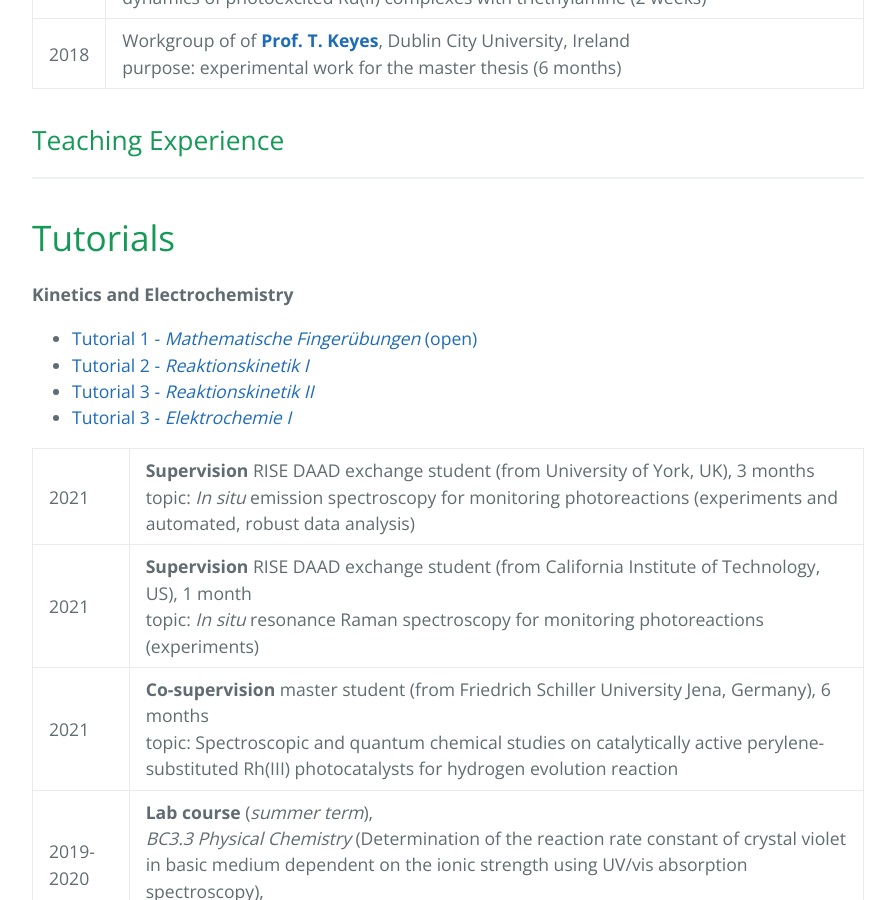
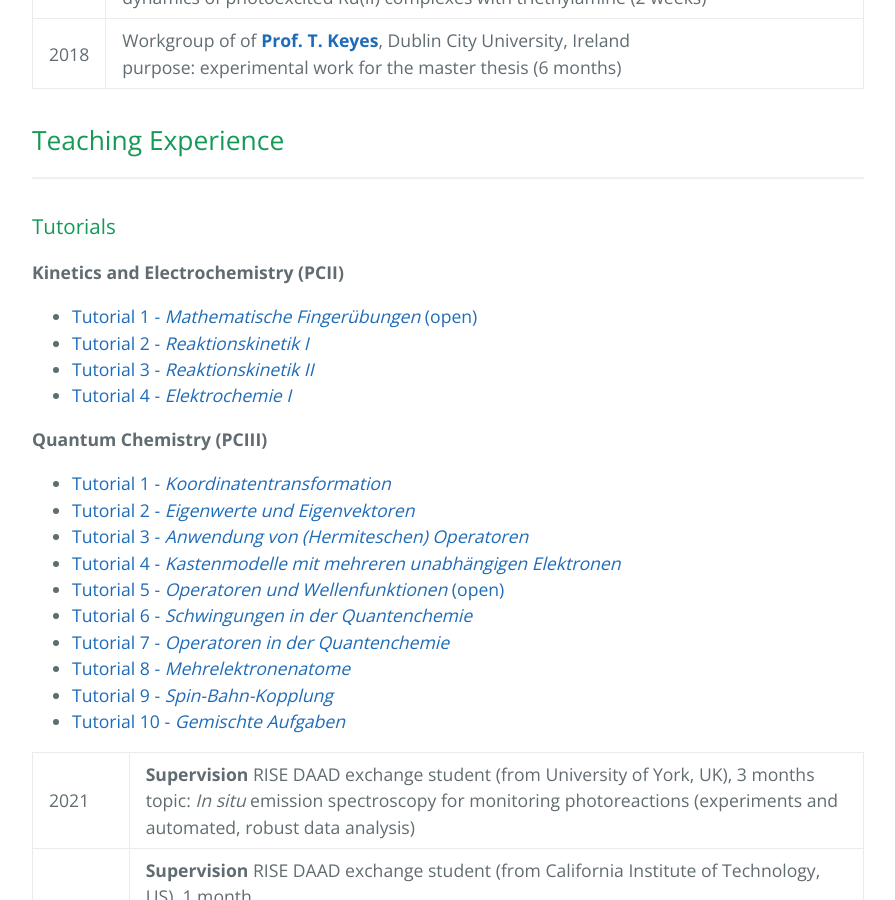
Before and after one commit to carolin-m/carolin-m.github.io, a Jekyll site: the page built from about.md, in a window 1280 px wide and 900 px high, scrolled down 1370 px. Shown: the whole window, without its empty margins (192-1087 px from the left). Built offline with Jekyll 4.4.1, drawn with Linux system fonts in a browser that asks for light colours.

Commit message:
Update about.md

```diff
--- a/about.md
+++ b/about.md
@@ -35,13 +35,26 @@ ________________
 ## Teaching Experience <br>
 ________________
 
-# Tutorials
-**Kinetics and Electrochemistry**
+### Tutorials
+**Kinetics and Electrochemistry (PCII)**
 
 - [Tutorial 1 - *Mathematische Fingerübungen* (open)](./docs/Tutorium/T_PCII_1.pdf)
 - [Tutorial 2 - *Reaktionskinetik I*](./docs/Tutorium/T_PCII_2_pw.pdf)
 - [Tutorial 3 - *Reaktionskinetik II*](./docs/Tutorium/T_PCII_3_pw.pdf)
-- [Tutorial 3 - *Elektrochemie I*](./docs/Tutorium/T_PCII_4_pw.pdf)
+- [Tutorial 4 - *Elektrochemie I*](./docs/Tutorium/T_PCII_4_pw.pdf)
+
+**Quantum Chemistry (PCIII)**
+
+- [Tutorial 1 - *Koordinatentransformation*](./docs/Tutorium/T_PCIII_1_pw.pdf)
+- [Tutorial 2 - *Eigenwerte und Eigenvektoren*](./docs/Tutorium/T_PCIII_2_pw.pdf)
+- [Tutorial 3 - *Anwendung von (Hermiteschen) Operatoren*](./docs/Tutorium/T_PCIII_3_pw.pdf)
+- [Tutorial 4 - *Kastenmodelle mit mehreren unabhängigen Elektronen*](./docs/Tutorium/T_PCIII_4_pw.pdf)
+- [Tutorial 5 - *Operatoren und Wellenfunktionen* (open)](./docs/Tutorium/T_PCIII_5.pdf)
+- [Tutorial 6 - *Schwingungen in der Quantenchemie*](./docs/Tutorium/T_PCIII_6_pw.pdf)
+- [Tutorial 7 - *Operatoren in der Quantenchemie*](./docs/Tutorium/T_PCIII_7_pw.pdf)
+- [Tutorial 8 - *Mehrelektronenatome*](./docs/Tutorium/T_PCIII_8_pw.pdf)
+- [Tutorial 9 - *Spin-Bahn-Kopplung*](./docs/Tutorium/T_PCIII_9_pw.pdf)
+- [Tutorial 10 - *Gemischte Aufgaben*](./docs/Tutorium/T_PCIII_10_pw.pdf)
 
 
 
```
